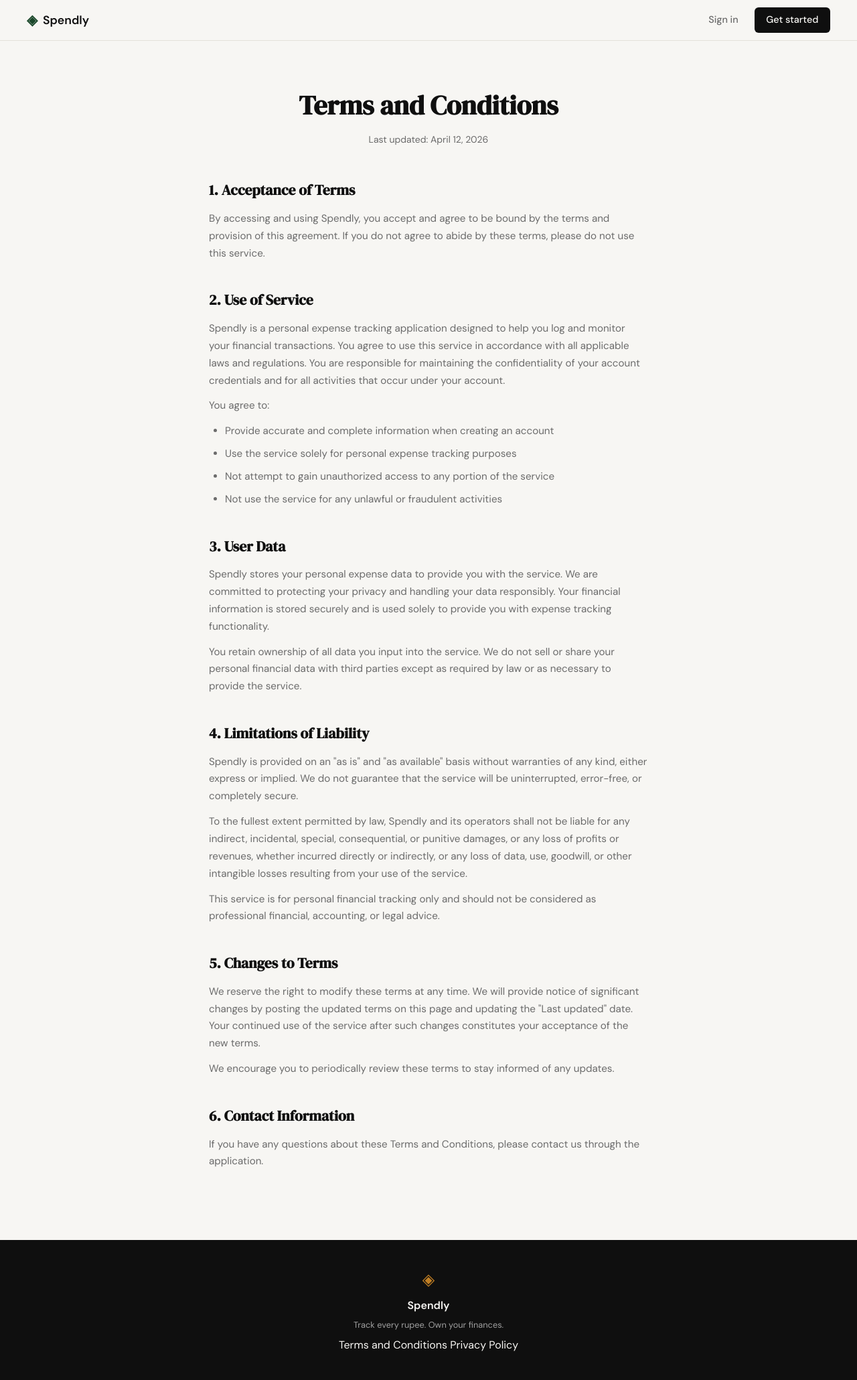
After one commit to Rijan25/Spendly, a Flask app: page /terms in a window 1280 px wide. The commit adds this page. Shown: the whole page at 67% size. Run offline with Flask 3, Linux system fonts and the light colour scheme.

Commit message:
Landing pages.Add terms and conditions page and routes.

```diff
--- a/app.py
+++ b/app.py
@@ -20,6 +20,11 @@ def register():
 @app.route("/login")
 def login():
     return render_template("login.html")
+
+
+@app.route("/terms")
+def terms():
+    return render_template("terms.html")
 
 
 # ------------------------------------------------------------------ #
--- a/static/css/style.css
+++ b/static/css/style.css
@@ -508,6 +508,61 @@ a { color: inherit; text-decoration: none; }
 }
 
 /* ------------------------------------------------------------------ */
+/* Terms and Conditions                                                */
+/* ------------------------------------------------------------------ */
+
+.terms-container {
+    max-width: 720px;
+    margin: 0 auto;
+    padding: 4rem 2rem;
+}
+
+.terms-title {
+    font-family: var(--font-display);
+    font-size: 2.5rem;
+    color: var(--ink);
+    text-align: center;
+    margin-bottom: 0.5rem;
+}
+
+.terms-updated {
+    font-size: 0.875rem;
+    color: var(--ink-muted);
+    text-align: center;
+    margin-bottom: 3rem;
+}
+
+.terms-section {
+    margin-bottom: 2.5rem;
+}
+
+.terms-section h2 {
+    font-family: var(--font-display);
+    font-size: 1.35rem;
+    color: var(--ink);
+    margin-bottom: 0.75rem;
+}
+
+.terms-section p {
+    font-size: 0.95rem;
+    color: var(--ink-muted);
+    line-height: 1.7;
+    margin-bottom: 0.75rem;
+}
+
+.terms-section ul {
+    margin-left: 1.5rem;
+    margin-top: 0.5rem;
+}
+
+.terms-section li {
+    font-size: 0.95rem;
+    color: var(--ink-muted);
+    line-height: 1.7;
+    margin-bottom: 0.5rem;
+}
+
+/* ------------------------------------------------------------------ */
 /* Responsive                                                          */
 /* ------------------------------------------------------------------ */
 
--- a/templates/base.html
+++ b/templates/base.html
@@ -35,7 +35,7 @@
             <span class="footer-name">Spendly</span>
             <p class="footer-copy">Track every rupee. Own your finances.</p>
             <div class="footer-links">
-                <a href="#">Terms and Conditions</a>
+                <a href="/terms">Terms and Conditions</a>
                 <a href="#">Privacy Policy</a>
             </div>
         </div>
--- /dev/null
+++ b/templates/terms.html
@@ -0,0 +1,51 @@
+{% extends "base.html" %}
+
+{% block title %}Terms and Conditions — Spendly{% endblock %}
+
+{% block content %}
+<div class="terms-container">
+    <h1 class="terms-title">Terms and Conditions</h1>
+    <p class="terms-updated">Last updated: April 12, 2026</p>
+
+    <section class="terms-section">
+        <h2>1. Acceptance of Terms</h2>
+        <p>By accessing and using Spendly, you accept and agree to be bound by the terms and provision of this agreement. If you do not agree to abide by these terms, please do not use this service.</p>
+    </section>
+
+    <section class="terms-section">
+        <h2>2. Use of Service</h2>
+        <p>Spendly is a personal expense tracking application designed to help you log and monitor your financial transactions. You agree to use this service in accordance with all applicable laws and regulations. You are responsible for maintaining the confidentiality of your account credentials and for all activities that occur under your account.</p>
+        <p>You agree to:</p>
+        <ul>
+            <li>Provide accurate and complete information when creating an account</li>
+            <li>Use the service solely for personal expense tracking purposes</li>
+            <li>Not attempt to gain unauthorized access to any portion of the service</li>
+            <li>Not use the service for any unlawful or fraudulent activities</li>
+        </ul>
+    </section>
+
+    <section class="terms-section">
+        <h2>3. User Data</h2>
+        <p>Spendly stores your personal expense data to provide you with the service. We are committed to protecting your privacy and handling your data responsibly. Your financial information is stored securely and is used solely to provide you with expense tracking functionality.</p>
+        <p>You retain ownership of all data you input into the service. We do not sell or share your personal financial data with third parties except as required by law or as necessary to provide the service.</p>
+    </section>
+
+    <section class="terms-section">
+        <h2>4. Limitations of Liability</h2>
+        <p>Spendly is provided on an "as is" and "as available" basis without warranties of any kind, either express or implied. We do not guarantee that the service will be uninterrupted, error-free, or completely secure.</p>
+        <p>To the fullest extent permitted by law, Spendly and its operators shall not be liable for any indirect, incidental, special, consequential, or punitive damages, or any loss of profits or revenues, whether incurred directly or indirectly, or any loss of data, use, goodwill, or other intangible losses resulting from your use of the service.</p>
+        <p>This service is for personal financial tracking only and should not be considered as professional financial, accounting, or legal advice.</p>
+    </section>
+
+    <section class="terms-section">
+        <h2>5. Changes to Terms</h2>
+        <p>We reserve the right to modify these terms at any time. We will provide notice of significant changes by posting the updated terms on this page and updating the "Last updated" date. Your continued use of the service after such changes constitutes your acceptance of the new terms.</p>
+        <p>We encourage you to periodically review these terms to stay informed of any updates.</p>
+    </section>
+
+    <section class="terms-section">
+        <h2>6. Contact Information</h2>
+        <p>If you have any questions about these Terms and Conditions, please contact us through the application.</p>
+    </section>
+</div>
+{% endblock %}
```
